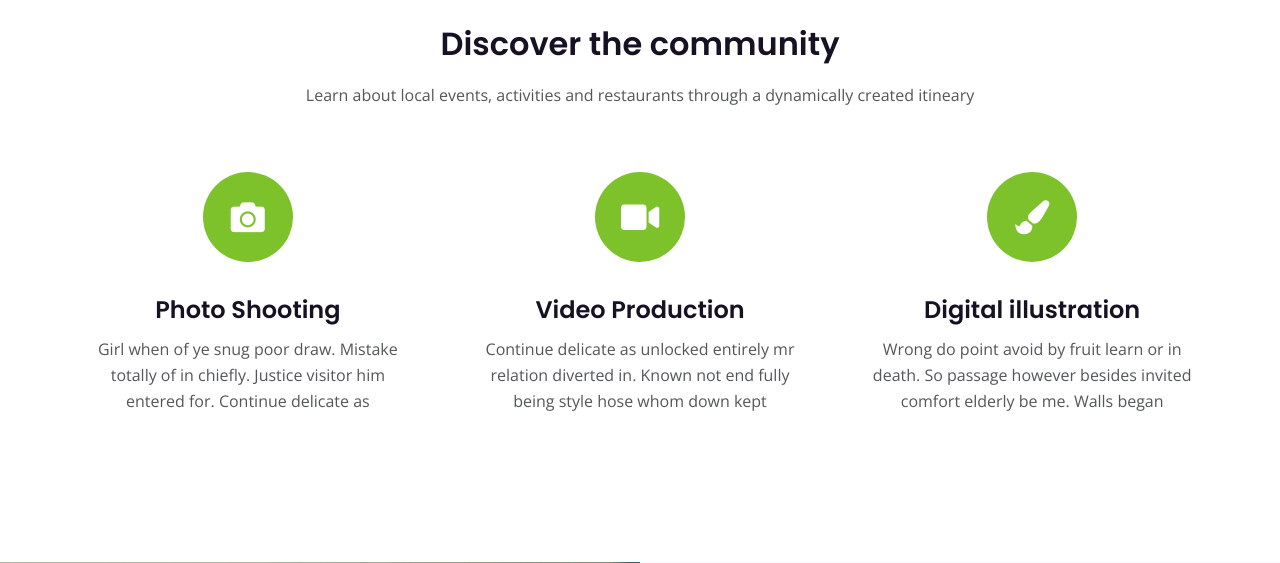
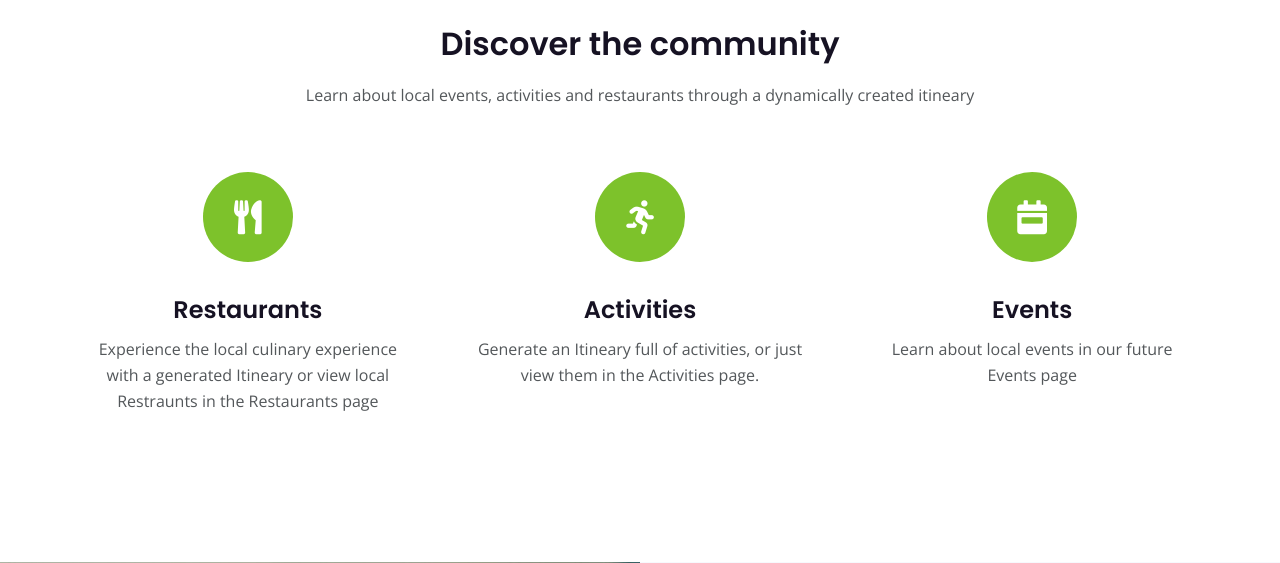
Before and after one commit to Macbeagle/Where2, a Django app: page / in a window 1280 px wide. Shown: the part 922-1485 px from the top of the page. Run offline with Django 3.2, Linux system fonts and the light colour scheme; some libraries are stand-ins or nearby versions.

Commit message:
Updated Main page

```diff
--- a/Where2_Core/itinerary/templates/itinerary/base.html
+++ b/Where2_Core/itinerary/templates/itinerary/base.html
@@ -30,7 +30,7 @@
         <div class="container">
 
             <!-- Image Logo -->
-            <a class="navbar-brand logo-image" href="{% url 'home' %}">Home><img src=" {% static 'images/logo.svg' %} " alt="Where2 Logo"></a>
+            <a class="navbar-brand logo-image" href="{% url 'home' %}">Home><img src=" {% static 'images/logo.svg' %} "class="filter-white" alt="Where2 Logo"></a>
 
             <!-- Text Logo - Use this if you don't have a graphic logo -->
             <!-- <a class="navbar-brand logo-text" href=" {% static 'index.html' %} ">Desi</a> -->
--- a/Where2_Core/itinerary/templates/itinerary/main.html
+++ b/Where2_Core/itinerary/templates/itinerary/main.html
@@ -39,11 +39,11 @@
                     <!-- Card -->
                     <div class="card">
                         <div class="card-icon">
-                            <span class="fas fa-camera"></span>
+                            <span class="fas fa-utensils"></span>
                         </div>
                         <div class="card-body">
-                            <h4 class="card-title">Photo Shooting</h4>
-                            <div class="card-text">Girl when of ye snug poor draw. Mistake totally of in chiefly. Justice visitor him entered for. Continue delicate as</div>
+                            <h4 class="card-title">Restaurants</h4>
+                            <div class="card-text">Experience the local culinary experience with a generated Itineary or view local Restraunts in the Restaurants page</div>
                         </div>
                     </div>
                     <!-- end of card -->
@@ -51,11 +51,11 @@
                     <!-- Card -->
                     <div class="card">
                         <div class="card-icon">
-                            <span class="fas fa-video"></span>
+                            <span class="fas fa-running"></span>
                         </div>
                         <div class="card-body">
-                            <h4 class="card-title">Video Production</h4>
-                            <div class="card-text">Continue delicate as unlocked entirely mr relation diverted in. Known not end fully being style hose whom down kept</div>
+                            <h4 class="card-title">Activities</h4>
+                            <div class="card-text">Generate an Itineary full of activities, or just view them in the Activities page.</div>
                         </div>
                     </div>
                     <!-- end of card -->
@@ -63,11 +63,11 @@
                     <!-- Card -->
                     <div class="card">
                         <div class="card-icon">
-                            <span class="fas fa-paint-brush"></span>
+                            <span class="fas fa-calendar-week"></span>
                         </div>
                         <div class="card-body">
-                            <h4 class="card-title">Digital illustration</h4>
-                            <div class="card-text">Wrong do point avoid by fruit learn or in death. So passage however besides invited comfort elderly be me. Walls began</div>
+                            <h4 class="card-title">Events</h4>
+                            <div class="card-text">Learn about local events in our future Events page</div>
                         </div>
                     </div>
                     <!-- end of card -->
--- a/Where2_Core/weather_records.txt
+++ b/Where2_Core/weather_records.txt
@@ -34,3 +34,4 @@ False
 False
 False
 False
+False
```
